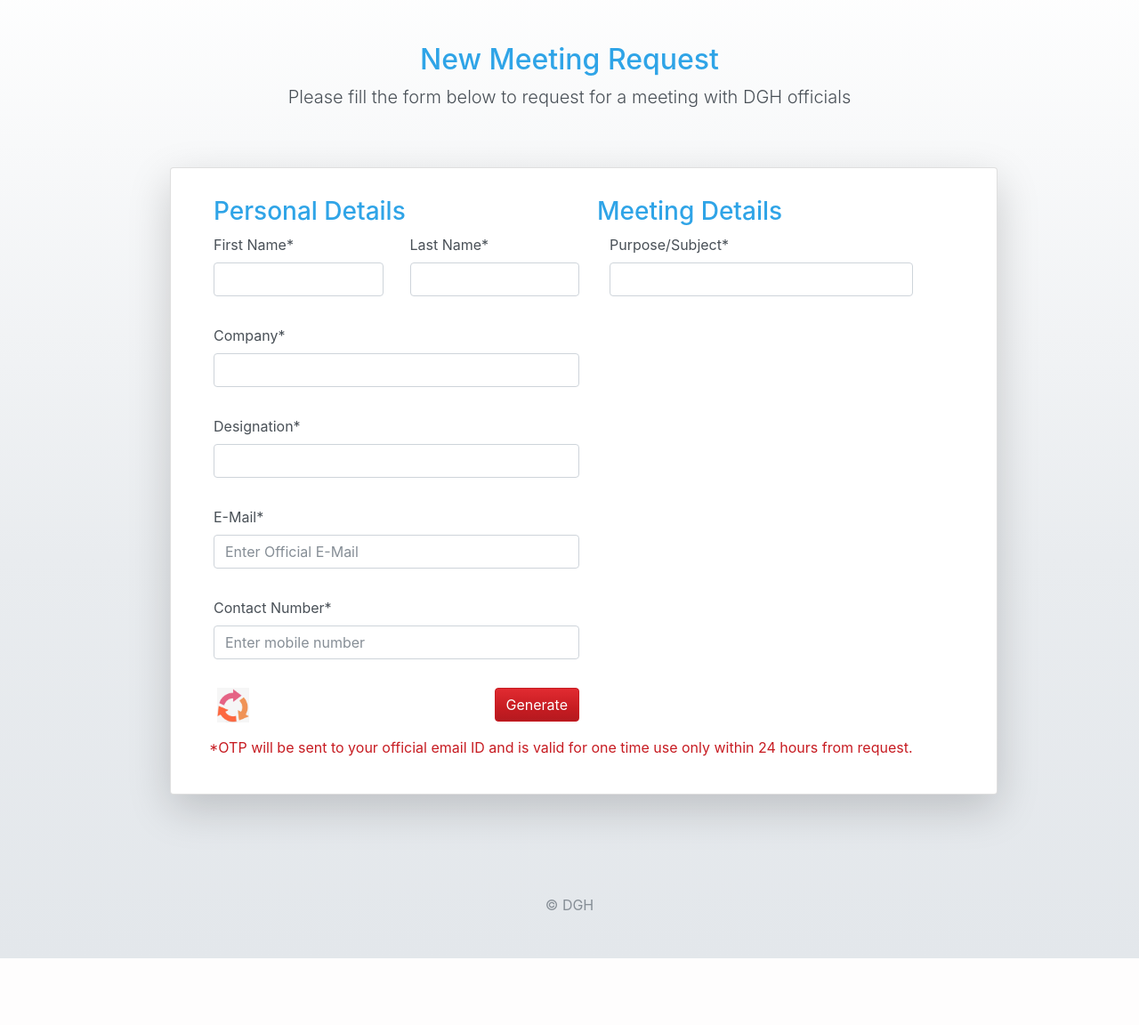
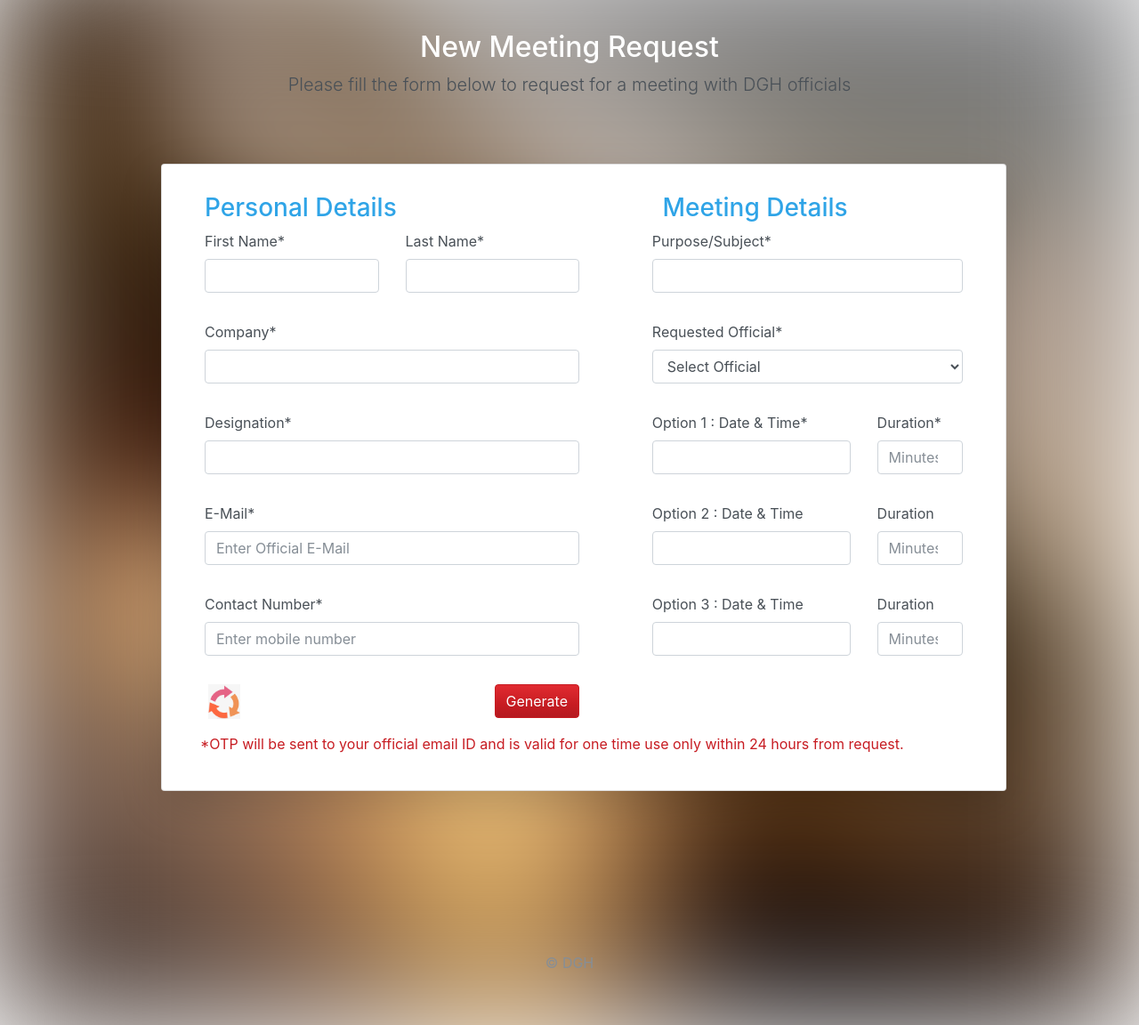
Before and after one commit to sidz-24x7/MeetingRequest, a Django app: page /meetings/request/ in a window 1280 px wide. Shown: the part 56-1208 px from the top of the page at 89% size. Before the commit the page ends 1133 px from the top, so only its background shows below. Run offline with Django 3.2, Linux system fonts and the light colour scheme; data comes from the database, SQL or seed files in the repository; both versions use the stored data as it was after the commit; some libraries are stand-ins or nearby versions.

Commit message:
- Updated Models for OTP table - Updated UI of main page (WIP)

```diff
--- a/meetings/admin.py
+++ b/meetings/admin.py
@@ -1,7 +1,9 @@
 from django.contrib import admin
-from .models import Meetings, Department, Employee
+from .models import Meetings, Department, Designation, Employee, FormOTPCaptchaPairs
 
 
 admin.site.register(Meetings)
 admin.site.register(Department)
+admin.site.register(Designation)
 admin.site.register(Employee)
+admin.site.register(FormOTPCaptchaPairs)
--- a/meetings/forms.py
+++ b/meetings/forms.py
@@ -1,5 +1,6 @@
 from django import forms
 from captcha.fields import CaptchaField
+from .models import Employee
 
 
 class MeetingRequest(forms.Form):
@@ -11,12 +12,13 @@
     contact_no = forms.IntegerField(max_value=9999999999, label="Contact Number", widget=forms.NumberInput(attrs={'placeholder': 'Enter mobile number'}))
     captcha = CaptchaField()
     subject = forms.CharField(label='Purpose/Subject', max_length=500)
-    date_time1 = forms.DateTimeField(label="Proposed Date & Time - Option 1")
-    duration1 = forms.IntegerField(label="Proposed Duration(minutes) - Option 1")
-    date_time2 = forms.DateTimeField(label="Proposed Date & Time - Option 2", required=False)
-    duration2 = forms.IntegerField(label="Proposed Duration(minutes) - Option 2", required=False)
-    date_time3 = forms.DateTimeField(label="Proposed Date & Time - Option 3", required=False)
-    duration3 = forms.IntegerField(label="Proposed Duration(minutes) - Option 3", required=False)
+    requested_official = forms.ModelChoiceField(queryset=Employee.objects.all().order_by('order_number'), empty_label='Select Official', label="Requested Official")
+    date_time1 = forms.DateTimeField(label="Option 1 : Date & Time")
+    duration1 = forms.IntegerField(label="Duration", widget=forms.NumberInput(attrs={'placeholder': 'Minutes'}))
+    date_time2 = forms.DateTimeField(label="Option 2 : Date & Time", required=False)
+    duration2 = forms.IntegerField(label="Duration", widget=forms.NumberInput(attrs={'placeholder': 'Minutes'}), required=False)
+    date_time3 = forms.DateTimeField(label="Option 3 : Date & Time", required=False)
+    duration3 = forms.IntegerField(label="Duration", widget=forms.NumberInput(attrs={'placeholder': 'Minutes'}), required=False)
 
 
 class OTPCaptchaVerification(forms.Form):
--- a/meetings/models.py
+++ b/meetings/models.py
@@ -56,7 +56,15 @@
     # designation = models.ForeignKey('Designation', on_delete=models.SET_DEFAULT, default=get_default_id("Designation"))
     designation = models.ForeignKey('Designation', on_delete=models.SET_NULL, null=True)
     contact_number = models.CharField(max_length=50, blank=True, verbose_name="Contact Number")
+    order_number = models.IntegerField(verbose_name="Site Order", unique=True, blank=False)
     created_at = models.DateTimeField(auto_now_add=True)
 
     def __str__(self):
-        return self.user.first_name + "  " + self.user.last_name
+        return self.user.first_name + "  " + self.user.last_name + ", " + self.designation.name
+
+
+class FormOTPCaptchaPairs(models.Model):
+    captcha = models.CharField(max_length=100, verbose_name="Captcha String")
+    otp = models.IntegerField(verbose_name="Generated OTP")
+    created_at = models.DateTimeField(auto_now_add=True)
+    valid_till = models.DateTimeField(verbose_name="Valid Until")
--- a/meetings/templates/base.html
+++ b/meetings/templates/base.html
@@ -11,32 +11,66 @@
   <title>{% block title %}Base Template{% endblock %}</title>
 
   <!-- Bootstrap Cerulean CSS -->
-  <link href="https://stackpath.bootstrapcdn.com/bootswatch/4.5.0/cerulean/bootstrap.min.css" rel="stylesheet" integrity="sha384-b+jboW/YIpW2ZZYyYdXczKK6igHlnkPNfN9kYAbqYV7rNQ9PKTXlS2D6j1QZIATW"
-    crossorigin="anonymous">
+  <link href="https://stackpath.bootstrapcdn.com/bootswatch/4.5.0/cerulean/bootstrap.min.css" rel="stylesheet"
+    integrity="sha384-b+jboW/YIpW2ZZYyYdXczKK6igHlnkPNfN9kYAbqYV7rNQ9PKTXlS2D6j1QZIATW" crossorigin="anonymous">
   {% block optionalCSS %}
   {% endblock optionalCSS %}
+  <style>
+    .login-page {
+      position: relative;
+    }
+
+    .login-page::before {
+      content: '';
+      width: 100%;
+      height: 100%;
+      display: block;
+      z-index: -1;
+      background: url({% static 'img/dsf2back.jpg' %});
+      background-size: cover;
+      -webkit-filter: blur(80px);
+      filter: blur(80px);
+      z-index: 1;
+      position: absolute;
+      top: 0;
+      right: 0;
+      padding-top: 100px;
+    }
+
+    .login-page .container {
+      min-height: 100vh;
+      z-index: 999;
+      padding: 10px;
+      position: relative;
+    }
+  </style>
 
   <!-- Bootstrap JS, Popper.js, and jQuery -->
-  <script src="https://code.jquery.com/jquery-3.5.1.min.js" integrity="sha256-9/aliU8dGd2tb6OSsuzixeV4y/faTqgFtohetphbbj0=" crossorigin="anonymous"></script>
-  <script src="https://cdn.jsdelivr.net/npm/popper.js@1.16.0/dist/umd/popper.min.js" integrity="sha384-Q6E9RHvbIyZFJoft+2mJbHaEWldlvI9IOYy5n3zV9zzTtmI3UksdQRVvoxMfooAo"
+  <script src="https://code.jquery.com/jquery-3.5.1.min.js"
+    integrity="sha256-9/aliU8dGd2tb6OSsuzixeV4y/faTqgFtohetphbbj0=" crossorigin="anonymous"></script>
+  <script src="https://cdn.jsdelivr.net/npm/popper.js@1.16.0/dist/umd/popper.min.js"
+    integrity="sha384-Q6E9RHvbIyZFJoft+2mJbHaEWldlvI9IOYy5n3zV9zzTtmI3UksdQRVvoxMfooAo"
     crossorigin="anonymous"></script>
-  <script src="https://stackpath.bootstrapcdn.com/bootstrap/4.5.0/js/bootstrap.min.js" integrity="sha384-OgVRvuATP1z7JjHLkuOU7Xw704+h835Lr+6QL9UvYjZE3Ipu6Tp75j7Bh/kR0JKI"
+  <script src="https://stackpath.bootstrapcdn.com/bootstrap/4.5.0/js/bootstrap.min.js"
+    integrity="sha384-OgVRvuATP1z7JjHLkuOU7Xw704+h835Lr+6QL9UvYjZE3Ipu6Tp75j7Bh/kR0JKI"
     crossorigin="anonymous"></script>
   {% block optionalJS %}
   {% endblock optionalJS %}
 
 </head>
 
-<body>
-  <nav class="navbar navbar-expand-lg navbar-dark bg-dark">
+<body class="login-page">
+  <nav class="navbar navbar-expand-lg fixed-top navbar-dark bg-dark">
     <img id="dghLogo" src="{% static "img/logo_dgh1_psd.png" %}" alt="DGH Logo" height="40">
     <a class="navbar-brand" href="#">
       <div class="navbar-brand-text">
         DIRECTORATE GENERAL OF HYDROCARBONS
-        <span class="small font-weight-300 text-uppercase" style="color:#dedede;">(Ministry of Petroleum and Natural Gas)</span>
+        <span class="small font-weight-300 text-uppercase" style="color:#dedede;">(Ministry of Petroleum and Natural
+          Gas)</span>
       </div>
     </a>
-    <button class="navbar-toggler" type="button" data-toggle="collapse" data-target="#navbarColor02" aria-controls="navbarColor02" aria-expanded="false" aria-label="Toggle navigation">
+    <button class="navbar-toggler" type="button" data-toggle="collapse" data-target="#navbarColor02"
+      aria-controls="navbarColor02" aria-expanded="false" aria-label="Toggle navigation">
       <span class="navbar-toggler-icon"></span>
     </button>
   </nav>
--- a/meetings/templates/request_new.html
+++ b/meetings/templates/request_new.html
@@ -29,28 +29,27 @@
 </style>
 {% endblock optionalCSS %}
 {% block bodyContent %}
-
-<body class="bg-light">
 <div class="container">
   <div class="py-5 text-center">
-      <h2>New Meeting Request</h2>
+    <h2 style="margin-top: 2rem;" class="text-white">New Meeting Request</h2>
     <p class="lead">Please fill the form below to request for a meeting with DGH officials</p>
   </div>
 
   <div class="inner-wrapper mt-auto mb-auto container">
     <div class="row justify-content-between">
       <div class="shadow-lg col-12 mx-3 mb-3 px-md-5 py-md-4 px-3 py-2 card font-weight-normal">
+
         <div class="row">
           <div class="col-md-6">
             <h3 class="mt-2">Personal Details</h3>
           </div>
 
-            <div class="col-md-6">
+          <div class="ml-auto col-md-5">
             <h3 class="mt-2">Meeting Details</h3>
           </div>
         </div>
 
-          <form id="queryForm" method="post" action="/PENDINGISSUE/Raise/RequestOTP" class="mb-3 needs-validation" novalidate="">
+        <form id="queryForm" method="post" action="" class="mb-3 needs-validation" novalidate="">
 
           <div class="form-row">
             <div class="form-group col-md-6">
@@ -70,7 +69,7 @@
               </div>
             </div>
 
-              <div class="ml-4 form-group col-md-5">
+            <div class="ml-auto form-group col-md-5">
               {{ form.subject | as_crispy_field }}
               <div class="invalid-feedback">
                 Please enter a valid company
@@ -85,11 +84,35 @@
                 Please enter a valid company
               </div>
             </div>
+
+            <div class="ml-auto form-group col-md-5">
+              {{ form.requested_official | as_crispy_field }}
+              <div class="invalid-feedback">
+                Please enter a valid company
+              </div>
+            </div>
           </div>
 
           <div class="form-row">
             <div class="form-group col-md-6">
               {{ form.designation | as_crispy_field }}
+            </div>
+
+            <div class="ml-auto form-group col-md-5">
+              <div class="row">
+                <div class="col-md-8">
+                  {{ form.date_time1 | as_crispy_field }}
+                </div>
+                <div class="invalid-feedback">
+                  Valid first name is required
+                </div>
+                <div class="col-md-4">
+                  {{ form.duration1 | as_crispy_field }}
+                  <div class="invalid-feedback">
+                    Valid last name is required
+                  </div>
+                </div>
+              </div>
             </div>
           </div>
 
@@ -97,11 +120,45 @@
             <div class="form-group col-md-6">
               {{ form.email | as_crispy_field }}
             </div>
+
+            <div class="ml-auto form-group col-md-5">
+              <div class="row">
+                <div class="col-md-8">
+                  {{ form.date_time2 | as_crispy_field }}
+                </div>
+                <div class="invalid-feedback">
+                  Valid first name is required
+                </div>
+                <div class="col-md-4">
+                  {{ form.duration2 | as_crispy_field }}
+                  <div class="invalid-feedback">
+                    Valid last name is required
+                  </div>
+                </div>
+              </div>
+            </div>
           </div>
 
           <div class="form-row">
             <div class="form-group col-md-6">
               {{ form.contact_no | as_crispy_field }}
+            </div>
+
+            <div class="ml-auto form-group col-md-5">
+              <div class="row">
+                <div class="col-md-8">
+                  {{ form.date_time3 | as_crispy_field }}
+                </div>
+                <div class="invalid-feedback">
+                  Valid first name is required
+                </div>
+                <div class="col-md-4">
+                  {{ form.duration3 | as_crispy_field }}
+                  <div class="invalid-feedback">
+                    Valid last name is required
+                  </div>
+                </div>
+              </div>
             </div>
           </div>
 
@@ -131,7 +188,8 @@
               </div>
             </div>-->
           <div class="form-row text-danger">
-              *OTP will be sent to your official email ID and is valid for one time use only within 24 hours from request.
+            *OTP will be sent to your official email ID and is valid for one time use only within 24 hours from
+            request.
           </div>
         </form>
       </div>
```
Also changed, not shown: db.sqlite3, meetings/migrations/0004_AddedOTPSupport.py (added). Lines whose indentation alone changed are shown as unchanged.
